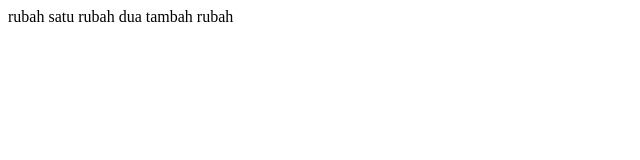
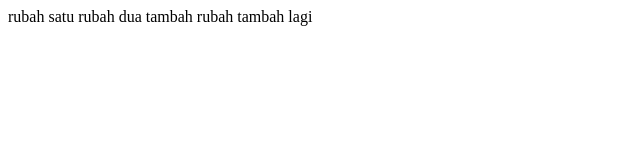
Before and after one commit to nesyanafisa/coba-git-2, a plain HTML site: page index.html in a window 1280 px wide. Shown: the whole page, without its empty margins (0-640 px from the left). Drawn offline with Linux system fonts and the light colour scheme.

Commit message:
tambah lagi

```diff
--- a/index.html
+++ b/index.html
@@ -9,5 +9,6 @@
     rubah satu
     rubah dua
     tambah rubah
+    tambah lagi
 </body>
 </html>
```
